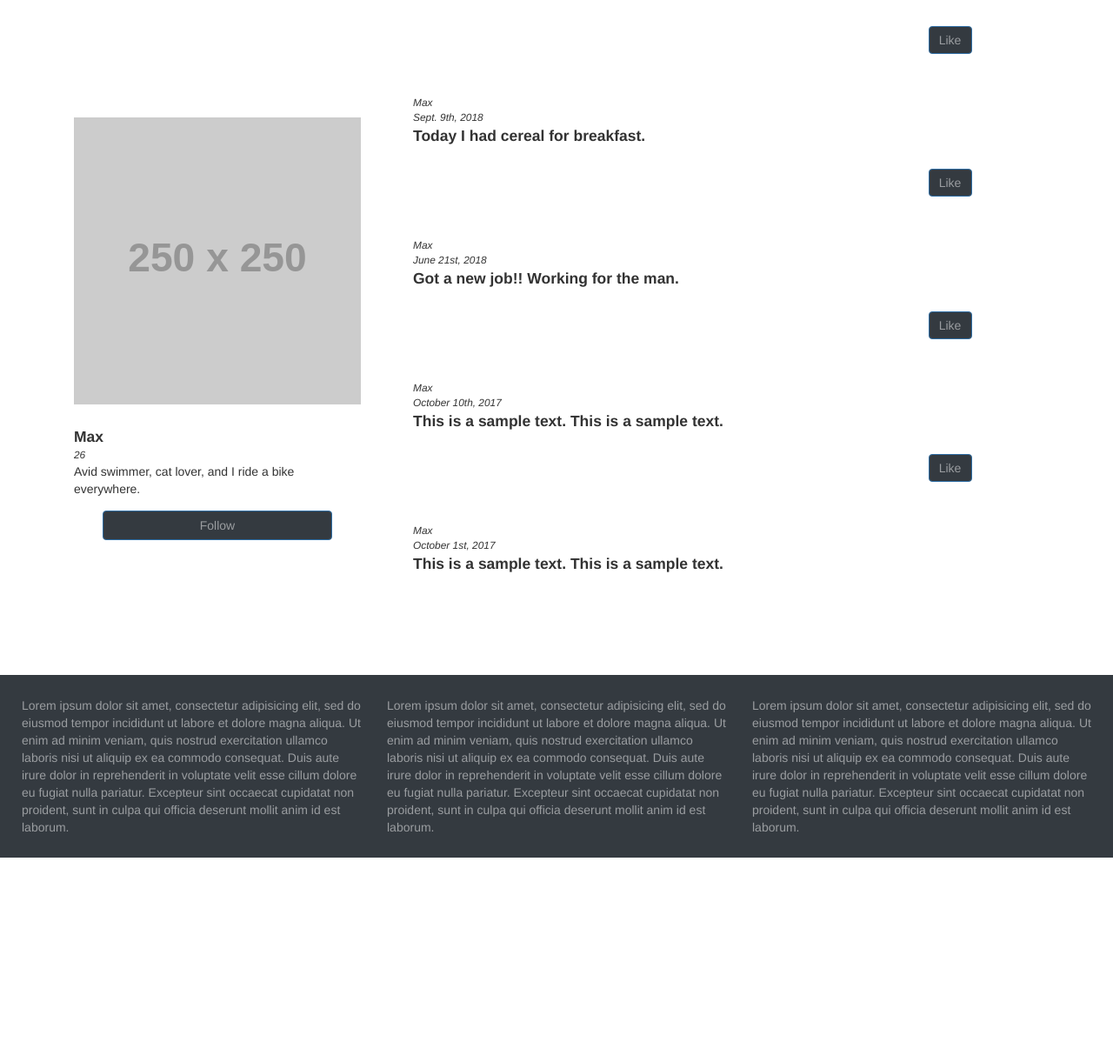
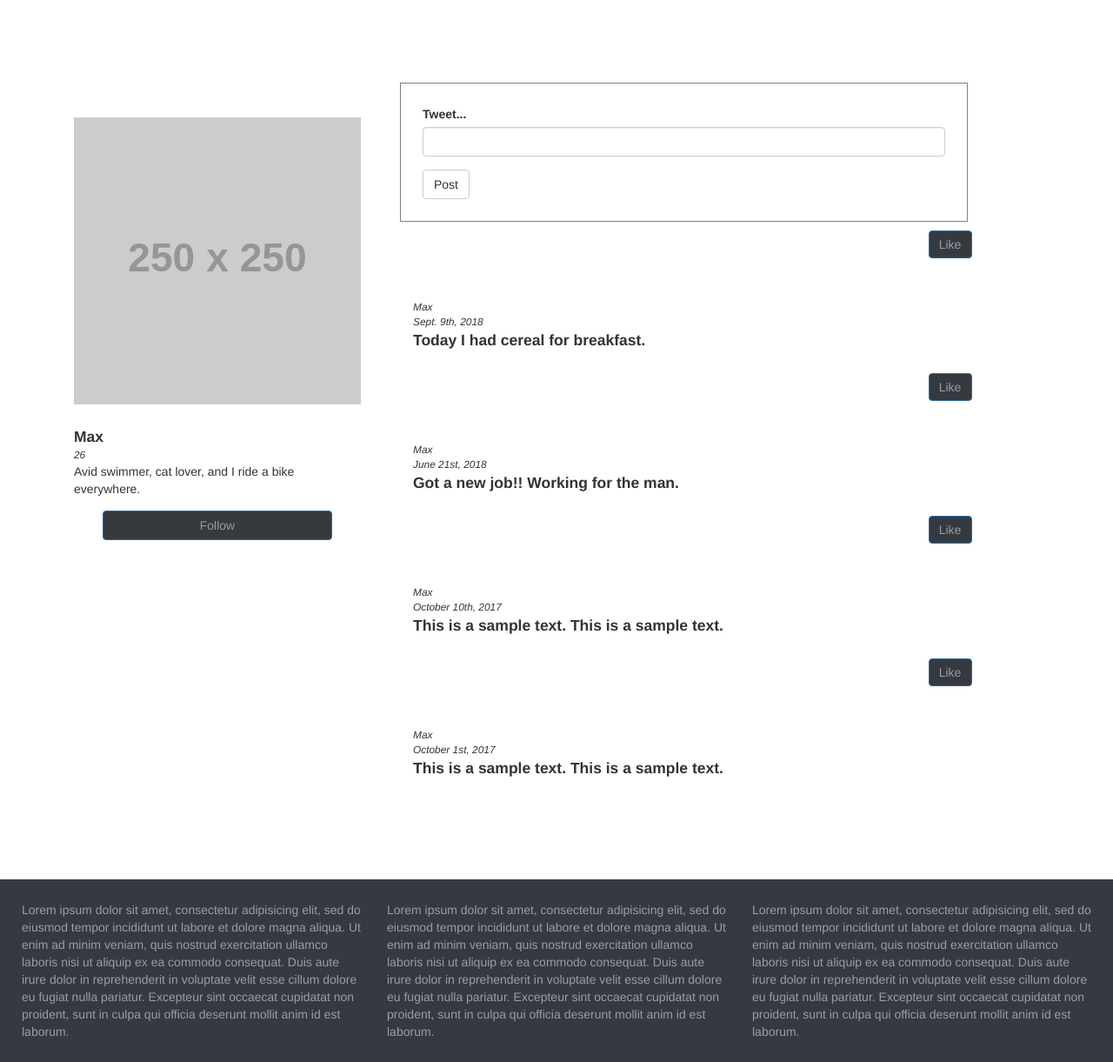
Before and after one commit to jbabi0/Twitter_Ecommerce, a Flask app: page /posts in a window 1280 px wide. Shown: the part 56-1277 px from the top of that part at 87% size. Before the commit the page ends 1042 px from the top of that part, so only its background shows below. Run offline with Flask 2, Linux system fonts and the light colour scheme; the page is wider than the window, and the part outside it is not shown; some libraries are stand-ins or nearby versions.

Commit message:
PosForm successfully working TODO: add database to store tweets forever

```diff
--- /dev/null
+++ b/app/forms.py
@@ -0,0 +1,13 @@
+from flask_wtf import FlaskForm
+from wtforms import StringField,  SubmitField
+from wtforms.validators import DataRequired
+
+
+class PostForm(FlaskForm):
+    post = StringField('Tweet...', validators=[DataRequired()])
+    submit = SubmitField('Post')
+
+
+class TitleForm(FlaskForm):
+    title = StringField('Title:', validators=[DataRequired()])
+    submit = SubmitField('Change Title')
--- a/app/routes.py
+++ b/app/routes.py
@@ -1,7 +1,9 @@
 # import necessary functions and classes
-
 from app import app
 from flask import render_template, url_for, redirect
+from app.forms import PostForm, TitleForm
+from datetime import datetime
+
 
 # create page routes
 @app.route('/')
@@ -32,51 +34,54 @@ def index():
     }
     return render_template('index.html', products=products)
 
-@app.route('/posts')
-@app.route('/posts/<name>')
+posts_dict = {
+    0: {
+        'date': 'Sept. 9th, 2018',
+        'name': 'Max',
+        'tweet': 'Today I had cereal for breakfast.'
+    },
+    1: {
+        'date': 'July 1st, 2018',
+        'name': 'Kelly',
+        'tweet': 'Went for a run downtown.'
+    },
+    2: {
+        'date': 'June 21st, 2018',
+        'name': 'Max',
+        'tweet': 'Got a new job!! Working for the man.'
+    },
+    3: {
+        'date': 'March 4th, 2018',
+        'name': 'Kelly',
+        'tweet': 'Hiking is fun, get outside.'
+    },
+    4: {
+        'date': 'February 8th, 2018',
+        'name': 'Kelly',
+        'tweet': 'This is a sample text. This is a sample text.'
+    },
+    5: {
+        'date': 'October 10th, 2017',
+        'name': 'Max',
+        'tweet': 'This is a sample text. This is a sample text.'
+    },
+    6: {
+        'date': 'October 1st, 2017',
+        'name': 'Max',
+        'tweet': 'This is a sample text. This is a sample text.'
+    },
+    7: {
+        'date': 'Sept. 31st, 2017',
+        'name': 'Kelly',
+        'tweet': 'This is a sample text. This is a sample text.'
+    }
+}
+
+
+@app.route('/posts', methods=['GET', 'POST'])
+@app.route('/posts/<name>', methods=['GET', 'POST'])
 def posts(name='Max'):
-    posts_dict = {
-        0: {
-            'date': 'Sept. 9th, 2018',
-            'name': 'Max',
-            'tweet': 'Today I had cereal for breakfast.'
-        },
-        1: {
-            'date': 'July 1st, 2018',
-            'name': 'Kelly',
-            'tweet': 'Went for a run downtown.'
-        },
-        2: {
-            'date': 'June 21st, 2018',
-            'name': 'Max',
-            'tweet': 'Got a new job!! Working for the man.'
-        },
-        3: {
-            'date': 'March 4th, 2018',
-            'name': 'Kelly',
-            'tweet': 'Hiking is fun, get outside.'
-        },
-        4: {
-            'date': 'February 8th, 2018',
-            'name': 'Kelly',
-            'tweet': 'This is a sample text. This is a sample text.'
-        },
-        5: {
-            'date': 'October 10th, 2017',
-            'name': 'Max',
-            'tweet': 'This is a sample text. This is a sample text.'
-        },
-        6: {
-            'date': 'October 1st, 2017',
-            'name': 'Max',
-            'tweet': 'This is a sample text. This is a sample text.'
-        },
-        7: {
-            'date': 'Sept. 31st, 2017',
-            'name': 'Kelly',
-            'tweet': 'This is a sample text. This is a sample text.'
-        }
-    }
+
     people = {
         0: {
             'name': 'Max',
@@ -91,4 +96,17 @@ def posts(name='Max'):
             'url': 'http://placehold.it/250x250'
         }
     }
-    return render_template('posts.html', posts=posts_dict, people=people, name=name)
+
+    form = PostForm()
+
+    # on form submission, add data to the posts directory then re=render page with new data
+
+    if form.validate_on_submit():
+        length = len(posts_dict)
+        posts_dict[length] = {
+        'date': datetime.now().date(),
+        'name': name,
+        'tweet': form.post.data
+        }
+
+    return render_template('posts.html', posts=posts_dict, people=people, name=name, form=form)
--- a/app/static/css/main.css
+++ b/app/static/css/main.css
@@ -47,6 +47,16 @@ margin-top: 100px;
 }
 
 
+
+
+
+.form {
+  border: 1px solid grey;
+  border-raidus: 10px;
+  margin-top: 75px;
+  padding: 25px;
+}
+
 footer {
   margin-top: 100px;
   padding: 25px;
--- a/app/templates/posts.html
+++ b/app/templates/posts.html
@@ -26,6 +26,11 @@
 
 
       <div class="col-md-7 offset-md-1">
+        <div class="row">
+          <div class="col-md-12">
+            {{ wtf.quick_form(form)}}
+          </div>
+        </div>
         {% for k, v in posts.items() %}
         {% if v.name == name %}
         <div class="row">
```
Also changed, not shown: other parts of app/templates/posts.html (+1 -1 lines), app/__init__.py (+8 -1 lines), 1 other file.
